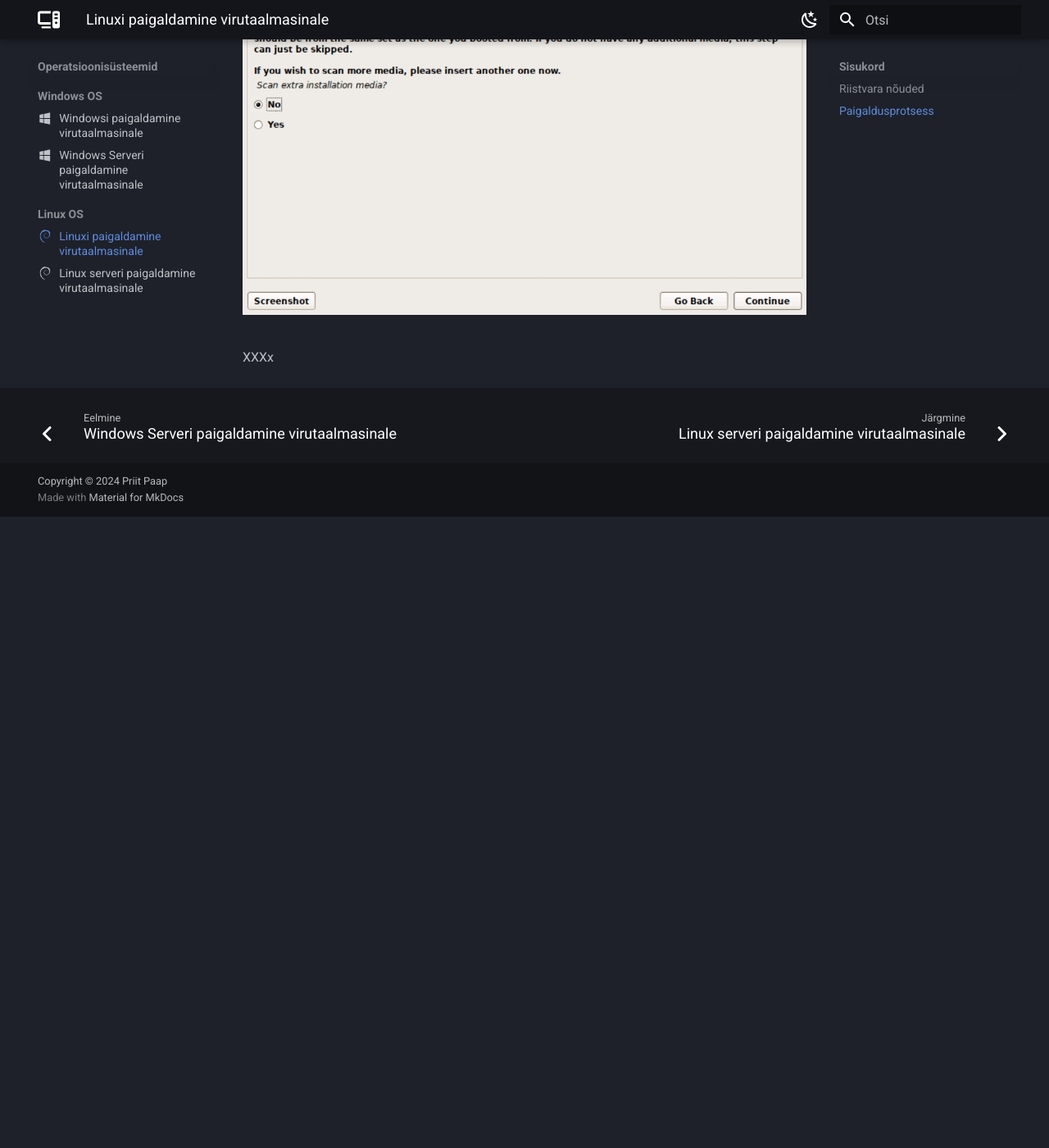
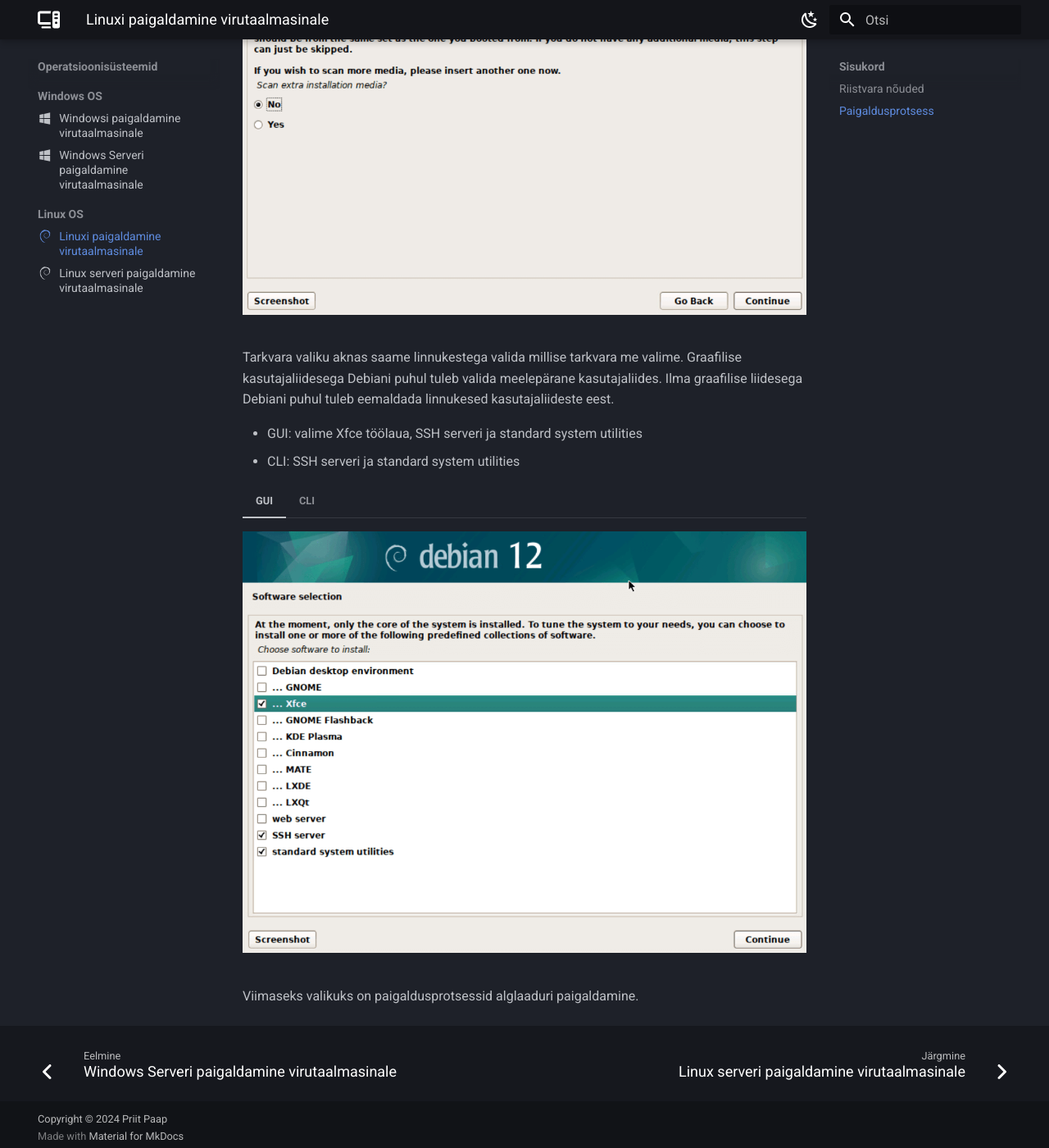
Before and after one commit to priitpaap/priitpaap.github.io, an MkDocs documentation site: the page built from docs/debpaigaldus.md, in a window 1280 px wide and 1400 px high, scrolled down 6146 px. Shown: the whole window at 82% size. Built offline with MkDocs 1.6.1 and Material for MkDocs 9.7.7, drawn with Linux system fonts in a browser that asks for light colours; before the commit the page ends 6776 px from its top, so only the background shows below that.

Commit message:
Update debpaigaldus.md

```diff
--- a/docs/debpaigaldus.md
+++ b/docs/debpaigaldus.md
@@ -183,4 +183,17 @@
     ![Installer](images/soft5.png)
 
 
-XXXx
+Tarkvara valiku aknas saame linnukestega valida millise tarkvara me valime. Graafilise kasutajaliidesega Debiani puhul tuleb valida meelepärane kasutajaliides. Ilma graafilise liidesega Debiani puhul tuleb eemaldada linnukesed kasutajaliideste eest.
+
+- GUI: valime Xfce töölaua, SSH serveri ja standard system utilities
+- CLI: SSH serveri ja standard system utilities
+
+=== "GUI"
+
+    ![Installer](images/softGUI.png)
+
+=== "CLI"
+
+    ![Installer](images/softCLI.png)
+
+Viimaseks valikuks on paigaldusprotsessid alglaaduri paigaldamine.
```
